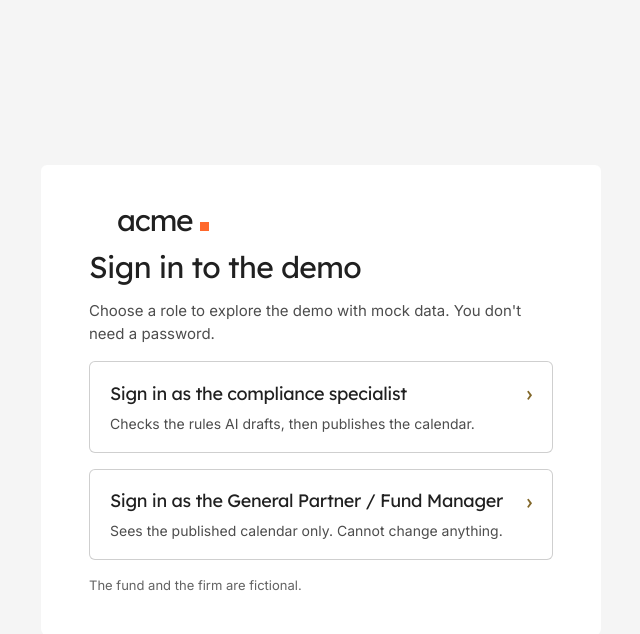
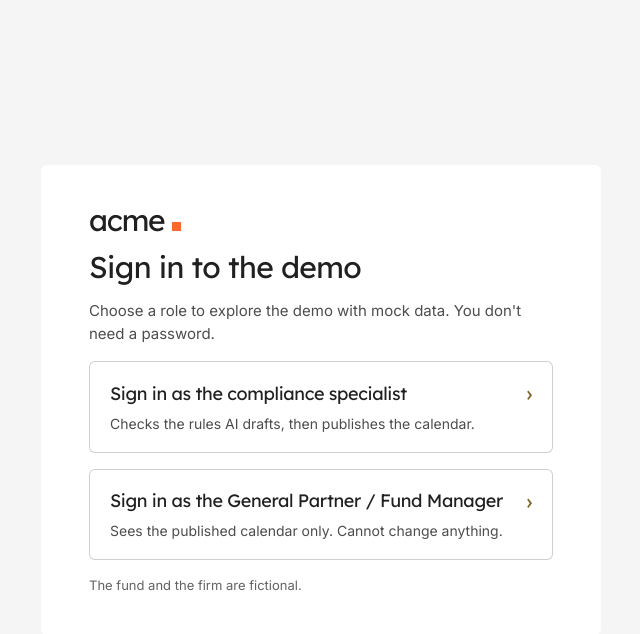
Before and after one commit to milliec/capstone, a FastAPI app: page /sign-in in a window 1280 px wide. Shown: the top 634 px of the page, without its empty margins (319-959 px from the left). Run offline with FastAPI, Linux system fonts and the light colour scheme.

Commit message:
Sign-in: align the wordmark with the heading
Co-Authored-By: Claude Opus 5.5 <noreply@anthropic.com>

```diff
--- a/backend/web/static/site.css
+++ b/backend/web/static/site.css
@@ -294,6 +294,7 @@ blockquote.small { font-size: 13px; line-height: 1.5; margin-top: 6px; }
 .signin { min-height: 100vh; display: grid; place-items: center; padding: 16px; }
 .enter { background: var(--card); border-radius: var(--r-panel); padding: 40px 48px; width: 100%; max-width: 560px; display: grid; gap: 16px; }
 .enter h1 { font-size: 30px; }
+.enter .brand { padding: 0; } /* the sidebar's 28px inset does not apply on sign-in */
 .role-form { margin: 0; }
 .role { display: block; width: 100%; text-align: left; background: var(--card); border: 1px solid var(--line); border-radius: var(--r-card); padding: 18px 20px; cursor: pointer; font: inherit; color: inherit; transition: background-color 200ms linear, border-color 200ms linear; }
 .role:hover { background: var(--page); border-color: var(--ink); }
```
